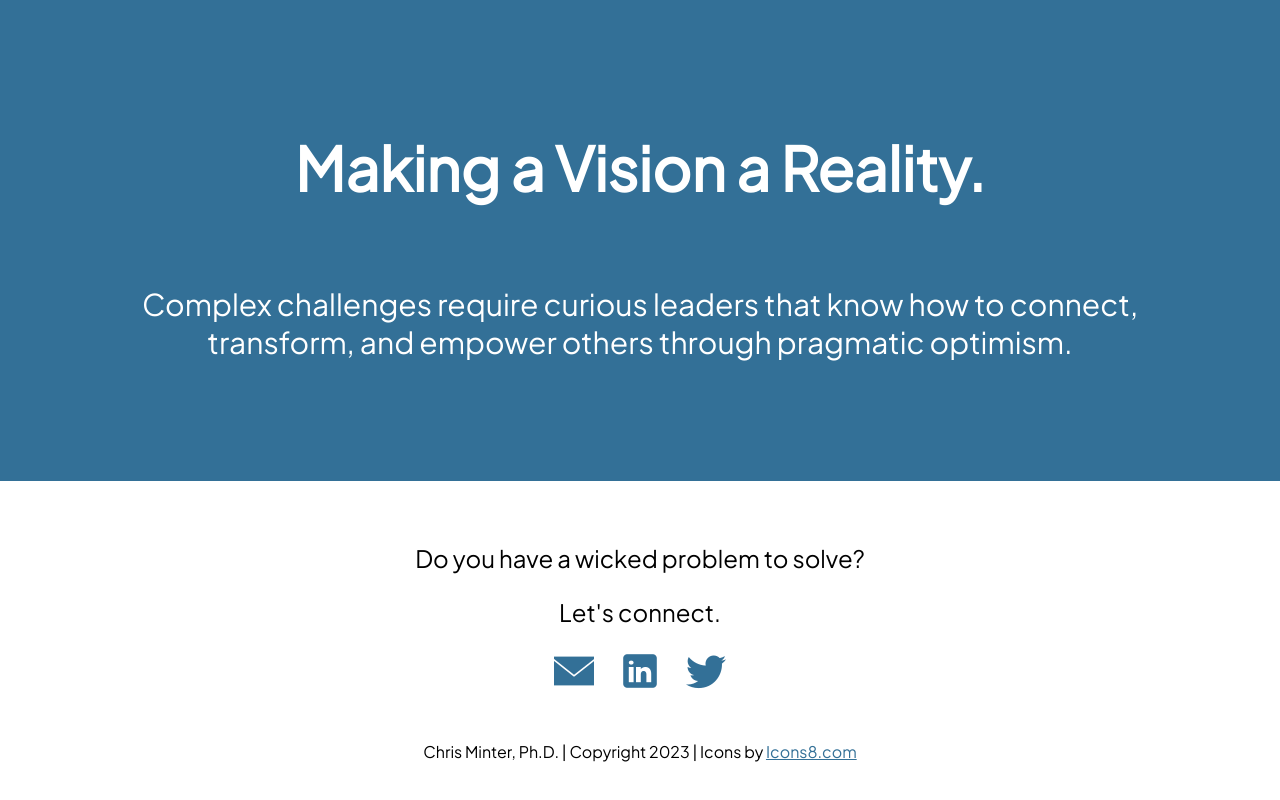
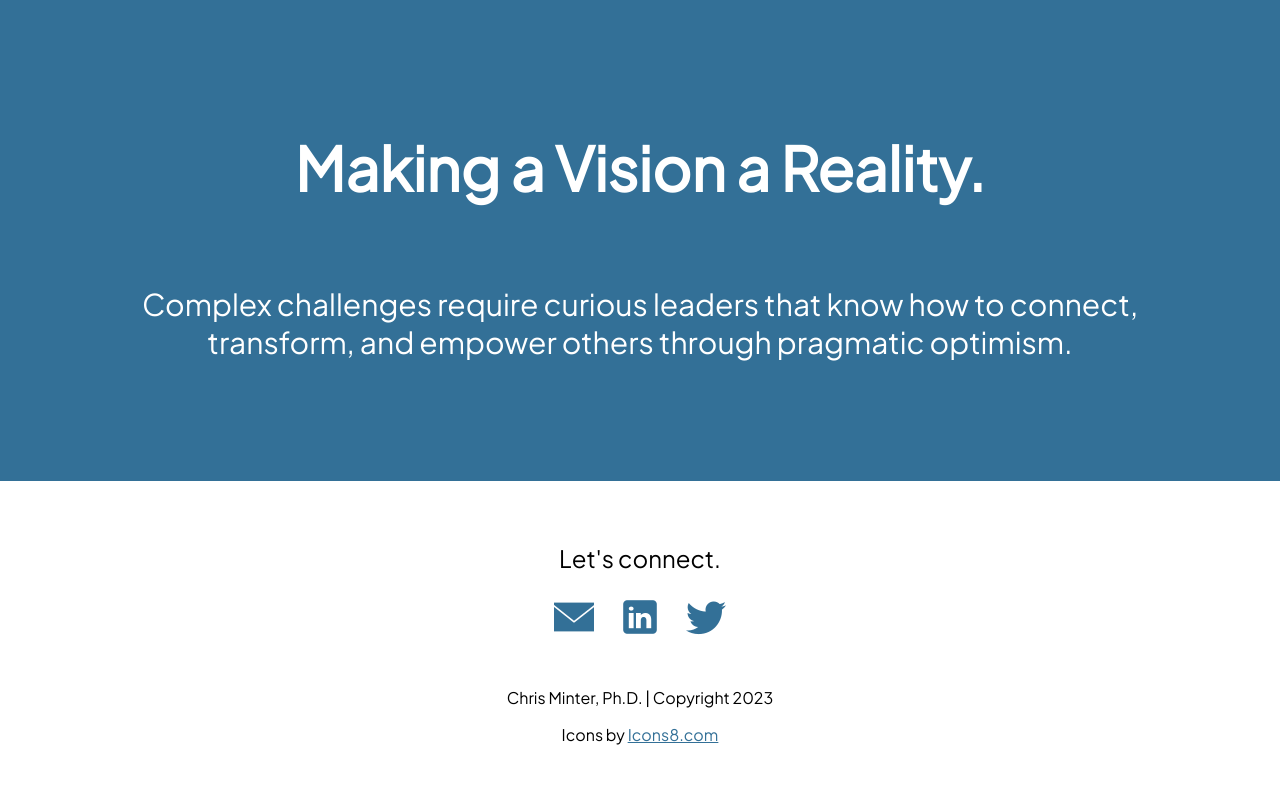
Before and after one commit to chrisminter/personal-website, a plain HTML site: page index.html in a window 1280 px wide. Shown: the part 4840-5640 px from the top of the page. Drawn offline with Linux system fonts and the light colour scheme.

Commit message:
Add files via upload

```diff
--- a/index.html
+++ b/index.html
@@ -174,7 +174,6 @@
 <!-- Footer -->
     <footer class="footer-background">
         <div class="footer-cta">
-            <p>Do you have a wicked problem to solve?</p>
             <p>Let's connect.</p>
         </div>
         <div class="footer-logo-container">
@@ -194,7 +193,8 @@
                 </a>
             </div>
         </div>
-        <p>Chris Minter, Ph.D. | Copyright 2023 | Icons by <a href="https://icons8.com" target="_blank">Icons8.com</a></p>
+        <p>Chris Minter, Ph.D. | Copyright 2023</p>
+        <p>Icons by <a href="https://icons8.com" target="_blank">Icons8.com</a></p>
     </footer>
 </body>
 
```
